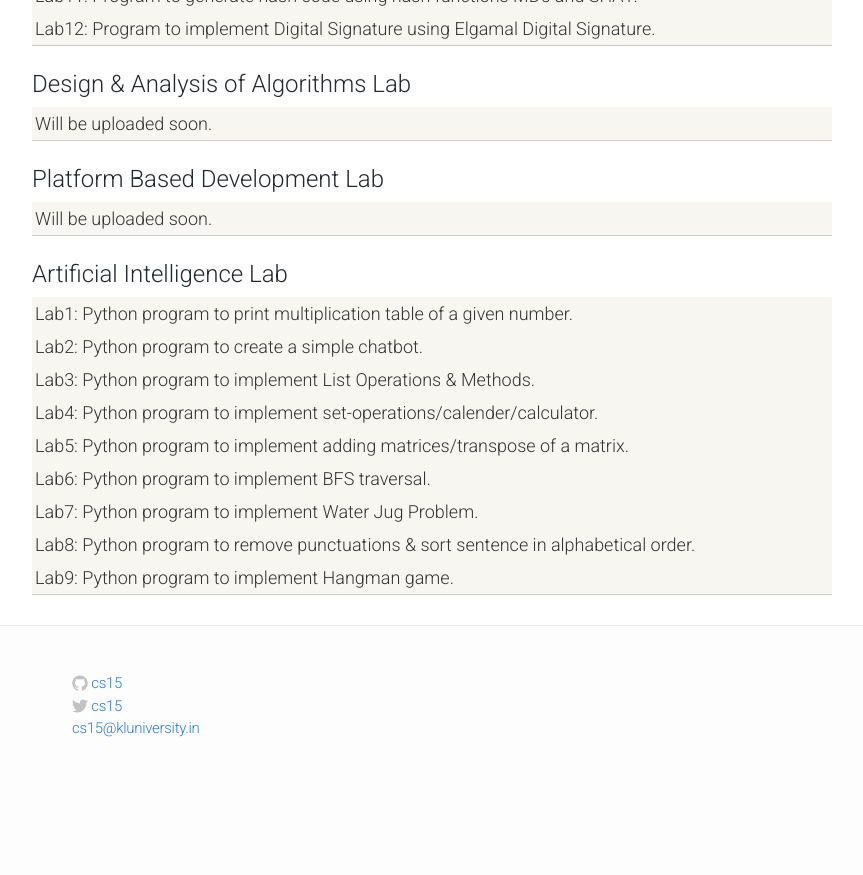
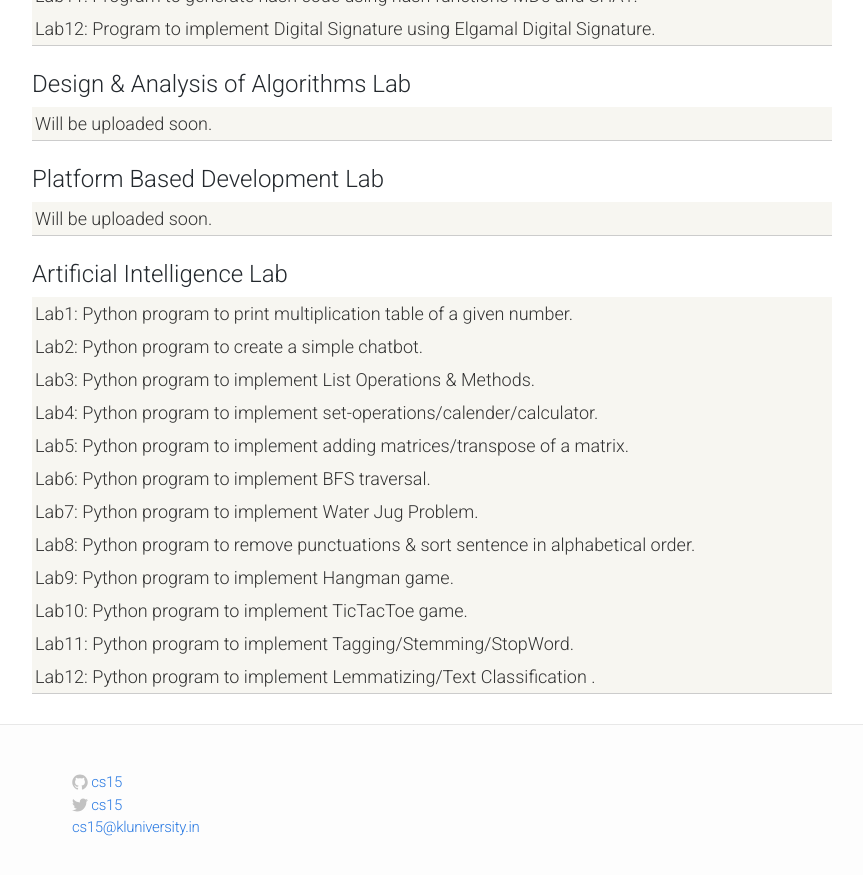
Before and after one commit to CS15/cs15.github.io, a Jekyll site: the page built from index.html, in a window 1280 px wide and 900 px high, scrolled down 603 px. Shown: the top 875 px of the window, without its empty margins (208-1071 px from the left). Built offline with Jekyll 4.4.1, drawn with Linux system fonts in a browser that asks for light colours; before the commit the page ends 1404 px from its top, so only the background shows below that.

Commit message:
Update index.html

```diff
--- a/index.html
+++ b/index.html
@@ -121,6 +121,15 @@ layout: default
       <a href="/ai/lab-9/">
         Lab9: Python program to implement Hangman game.
       </a>
+      <a href="/ai/lab-10/">
+        Lab10: Python program to implement TicTacToe game.
+      </a>
+      <a href="/ai/lab-11/">
+        Lab11: Python program to implement Tagging/Stemming/StopWord.
+      </a>
+      <a href="/ai/lab-12/">
+        Lab12: Python program to implement Lemmatizing/Text Classification .
+      </a>
 
     </div>
   </div>
```
